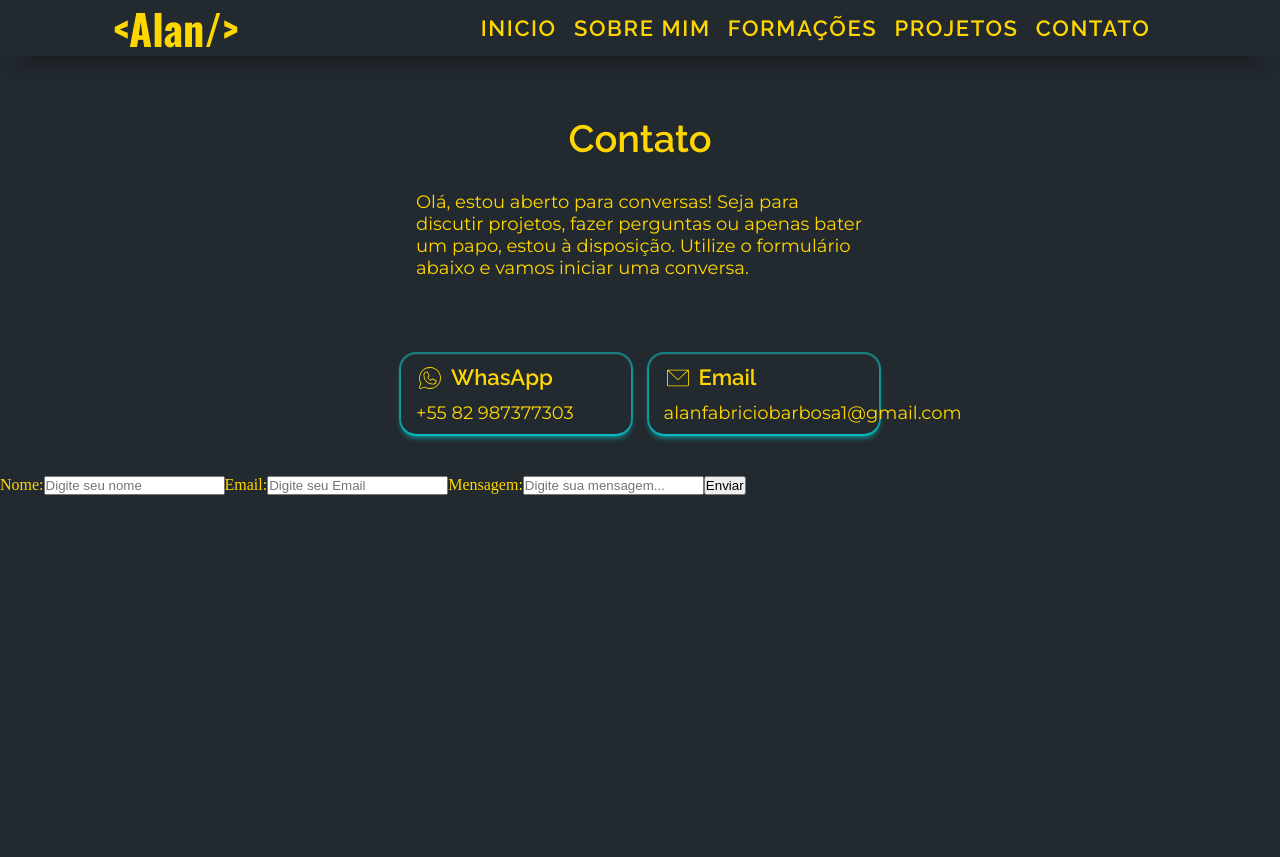
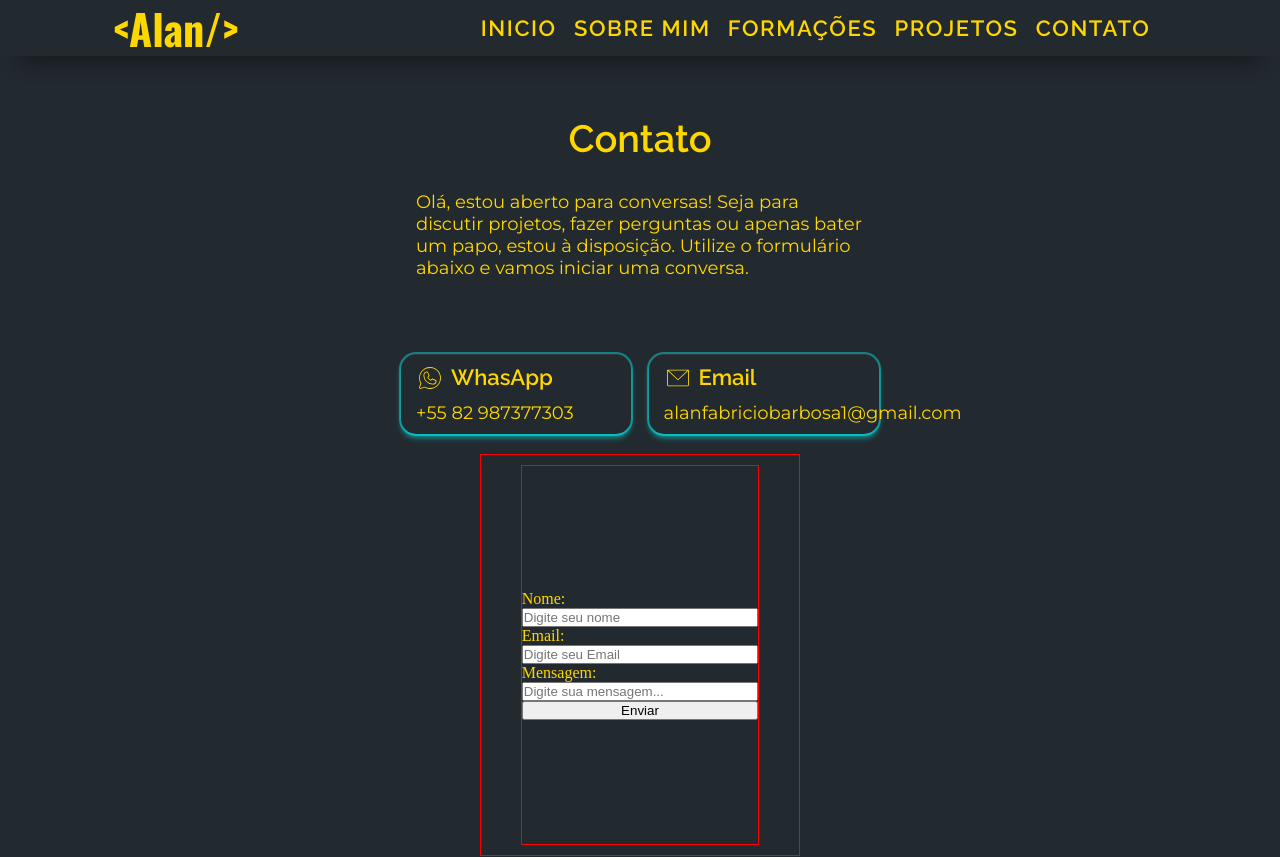
Before and after one commit to AlanFabricioBarbosa/meu-portfolio, a React (Vite) app: page /contact in a window 1280 px wide. Shown: the top 857 px of the page. Built offline with nearby package versions, Linux system fonts and the light colour scheme.

Commit message:
:lipstick: aplicado um pouco de estilo ao formulário

```diff
--- a/package.json
+++ b/package.json
@@ -11,7 +11,9 @@
   },
   "dependencies": {
     "@emailjs/browser": "^3.11.0",
+    "bootstrap": "^5.3.2",
     "react": "^18.2.0",
+    "react-bootstrap": "^2.9.1",
     "react-dom": "^18.2.0",
     "react-router-dom": "^6.19.0",
     "react-scroll-to-top": "^3.0.0",
--- a/src/Components/FormContact/index.jsx
+++ b/src/Components/FormContact/index.jsx
@@ -1,3 +1,4 @@
+import * as S from './styles.jsx'
 import { useState } from "react"
 import emailjs from "@emailjs/browser"
 
@@ -5,11 +6,13 @@ export default function FormContact() {
    const [name, setName] = useState("")
    const [email, setEmail] = useState("")
    const [message,setMessage] = useState("")
+   const [alertMessage, setAlertMessage] = useState("")
+   const [successMessage, setSuccessMessage] = useState("")
 
    const sendEmail = (e) => {
       e.preventDefault();
       if(name === '' || email === '' || message === ''){
-         alert("Preencha todos os campos");
+         setAlertMessage("Preencha todos os campos")
          return;
       }
 
@@ -20,48 +23,52 @@ export default function FormContact() {
       }
 
       emailjs.send("service_2fnp38f", "template_m56g4lj", templateParams, "63gZ6kCeUH3gBfqnY")
-      .then((response)=> {
-         console.log("Email Enviado", response.status, response.text)
+      .then(()=> {
+         setSuccessMessage(`Email Enviado`)
          setName('')
          setEmail('')
          setMessage('')
       },(err) => {
-         console.log("Error", err)
+         setAlertMessage(`Error: ${err}`)
       })
    }
 
    return (
-      <>
-         <form onSubmit={sendEmail}>
-            <label>
-               Nome:
+      <S.FormContainer>
+         <S.FormContent onSubmit={sendEmail}>
+            <div>
+               <label>Nome:</label>
                <input
                   type="text"
                   placeholder="Digite seu nome"
                   value={name}
                   onChange={(e) => setName(e.target.value)}
                />
-            </label>
-            <label>
-               Email:
-               <input
+            </div>
+            <div>
+            <label>Email:</label>
+            <input
                   type="text"
                   placeholder="Digite seu Email"
                   value={email}
                   onChange={(e) => setEmail(e.target.value)}
                />
-            </label>
-            <label>
-               Mensagem:
+            </div>
+            <div>
+               <label>Mensagem:</label>
                <input
                   type="text"
                   placeholder="Digite sua mensagem..."
                   value={message}
                   onChange={(e) => setMessage(e.target.value)}
                />
-            </label>
-               <input type="submit" value="Enviar"/>
-         </form>
-      </>
+            </div>
+            <input type="submit" value="Enviar"/>
+         </S.FormContent>
+         <section>
+            {alertMessage && <p>{alertMessage}</p>}
+            {successMessage && <p>{successMessage}</p>}
+         </section>
+      </S.FormContainer>
    )
 }
--- a/src/Components/FormContact/styles.jsx
+++ b/src/Components/FormContact/styles.jsx
@@ -0,0 +1,24 @@
+import styled from "styled-components";
+
+export const FormContainer = styled.section`
+   display: flex;
+   justify-content: center;
+   align-items: center;
+   width: 25%;
+   height: 100%;
+   border: 1px solid red
+`
+
+export const FormContent = styled.form`
+   display: flex;
+   flex-direction: column;
+   justify-content: center;
+   height: 95%;
+   width: 75%;
+   border: 1px solid red;
+
+   div {
+      display: flex;
+      flex-direction: column;
+   }
+`
--- a/src/Pages/Contact/styles.jsx
+++ b/src/Pages/Contact/styles.jsx
@@ -3,5 +3,6 @@ import styled from "styled-components";
 export const ContactContainer = styled.section`
    display: flex;
    flex-direction: column;
+   align-items: center;
    height: 100vh;
 `
```
Also changed, not shown: src/data/skills.jsx (added, +52 -0 lines), 1 other file (tests, documents, lock files or other folders).
